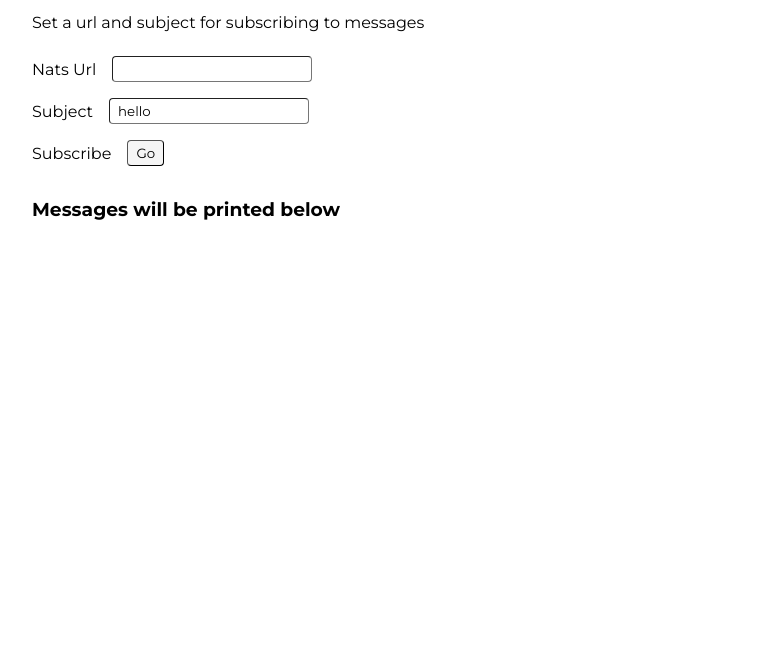
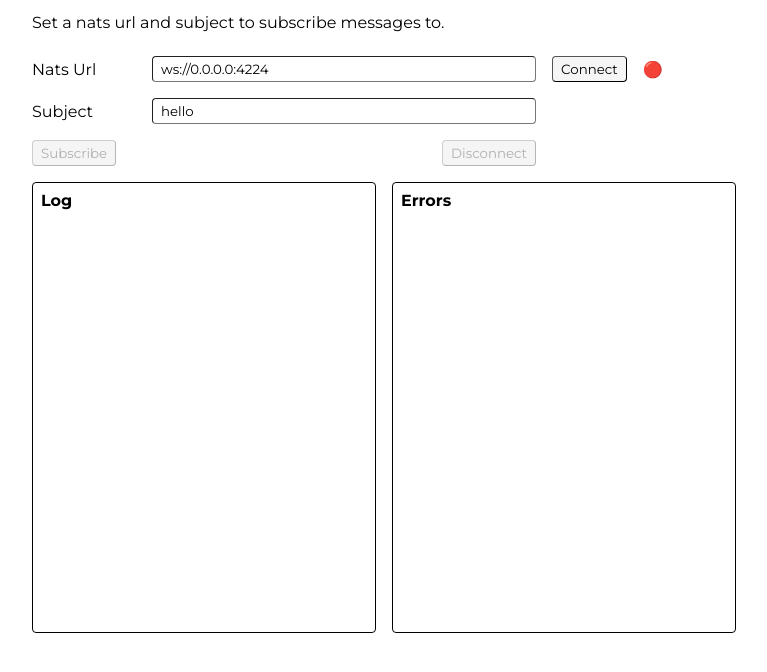
Before and after one commit to aricallen/salamander-web, a website: page src/pub-sub/subscribe.html in a window 1280 px wide. Shown: the part 66-738 px from the top of the page, without its empty margins (248-1015 px from the left). Drawn offline with Linux system fonts and the light colour scheme.

Commit message:
add multi-sub support

```diff
--- a/src/pub-sub/lib.js
+++ b/src/pub-sub/lib.js
@@ -39,7 +39,6 @@ export const closeConnection = async () => {
 export const processMsgs = async (sub, cb) => {
   for await (const m of sub) {
     const msg = sc.decode(m.data);
-    logger.log(`[${sub.getProcessed()}]: ${msg}`);
     cb(msg);
   }
   logger.log('subscription closed');
--- a/src/pub-sub/publish.js
+++ b/src/pub-sub/publish.js
@@ -14,7 +14,7 @@ const init = async () => {
   fields.url.value = getDefaultNatsUrl();
 
   const actionElems = {
-    status: document.querySelector('#connection-status'),
+    status: document.getElementById('connection-status'),
     connect: document.getElementById('connect'),
     disconnect: document.getElementById('disconnect'),
     action: document.getElementById('publish'),
@@ -37,7 +37,6 @@ const init = async () => {
     tryDisconnect({ servers: [fields.url.value], actionElems });
   });
 
-
   initConnectionCheck({ actionElems, checkInterval: 5000 });
 };
 
--- a/src/pub-sub/subscribe.html
+++ b/src/pub-sub/subscribe.html
@@ -11,20 +11,19 @@
 
 <body>
   <div id="content">
-
     <header>
       <h1>Salemander Web</h1>
     </header>
 
     <section>
       <span class="instructions">
-        Set a url and subject for subscribing to messages
+        Set a nats url and subject to subscribe messages to.
       </span>
     </section>
 
     <section class="controls">
-      <div class="row">
-        <div class="col col-small">
+      <div class="row grid">
+        <div class="col">
           <label for="subject">
             Nats Url
           </label>
@@ -32,10 +31,14 @@
         <div class="col">
           <input type="text" value="" id="nats-url">
         </div>
+        <div class="col align-center">
+          <button id="connect">Connect</button>
+          <div id="connection-status" class="disconnected"></div>
+        </div>
       </div>
 
-      <div class="row">
-        <div class="col col-small">
+      <div class="row grid">
+        <div class="col">
           <label for="subject">
             Subject
           </label>
@@ -44,25 +47,29 @@
           <input type="text" value="hello" id="subject">
         </div>
       </div>
+    </section>
 
-      <div class="row">
-        <div class="col col-small">
-          <label for="subject">
-            Subscribe
-          </label>
+    <section class="mt-16">
+      <div class="row grid">
+        <div class="col">
+          <button id="subscribe" disabled>Subscribe</button>
         </div>
-        <div class="col">
-          <button id="subscribe">Go</button>
+
+        <div class="col justify-right">
+          <button id="disconnect">Disconnect</button>
         </div>
-      </div>
-
-      <div class="row">
       </div>
     </section>
 
-    <section class="results">
-      <h3>Messages will be printed below</h3>
-      <div id="output"></div>
+    <section id="output-wrapper" class="mt-16">
+      <div class="output">
+        <h4>Log</h4>
+        <div id="logs"></div>
+      </div>
+      <div class="output">
+        <h4>Errors</h4>
+        <div id="errors"></div>
+      </div>
     </section>
   </div>
 
--- a/src/pub-sub/subscribe.js
+++ b/src/pub-sub/subscribe.js
@@ -1,13 +1,18 @@
-import { connectToServers, processMsgs, subscribe, getDefaultNatsUrl } from './lib.js';
+import { tryConnect, subscribe, processMsgs, getDefaultNatsUrl, tryDisconnect, initConnectionCheck, getConnection } from './lib.js';
+import { logger } from '../helpers.js';
 
-let sub = null;
+const _subs = [];
 
 const initSub = async (fields) => {
-  logger.log(`attempting to connect to server: ${fields.url.value}`);
-  const conn = await connectToServers([fields.url.value]);
-  sub = subscribe({ conn, subject: fields.subject.value });
+  const conn = getConnection();
+  if (!conn) {
+    const err = Error('trying to subscribe when not connected');
+    logger.error(err);
+    throw err;
+  }
+  const sub = subscribe({ conn, subject: fields.subject.value });
   processMsgs(sub, (msg) => {
-    fields.output.innerHTML += `<br/>[${sub.getProcessed()}]: ${msg}`;
+    logger.log(`[${sub.getSubject()}: ${sub.getProcessed()}]: '${msg}'`);
   });
   return sub;
 };
@@ -19,22 +24,38 @@ const init = async () => {
   const fields = {
     url: document.getElementById('nats-url'),
     subject: document.getElementById('subject'),
-    output: document.getElementById('output'),
-    results: document.getElementById('results'),
+  };
+
+  fields.url.value = getDefaultNatsUrl();
+
+  const actionElems = {
+    status: document.getElementById('connection-status'),
+    connect: document.getElementById('connect'),
+    disconnect: document.getElementById('disconnect'),
+    action: document.getElementById('subscribe'),
   };
 
   fields.url.value = getDefaultNatsUrl();
 
   // init listener for subscribing to a subject
-  const trigger = document.getElementById('subscribe');
-  trigger.addEventListener('click', async () => {
-    if (sub === null) {
-      sub = await initSub(fields);
-      if (sub) {
-        trigger.innerText = 'Subscribed!';
-      }
+  actionElems.action.addEventListener('click', async () => {
+    const sub = await initSub(fields);
+    if (sub) {
+      _subs.push(sub);
+      logger.log(`Successfully subscribed to: ${fields.subject.value}`);
     }
   });
+
+  // init listener for connecting to nats server
+  actionElems.connect.addEventListener('click', async () => {
+    tryConnect({ servers: [fields.url.value], actionElems });
+  });
+
+  actionElems.disconnect.addEventListener('click', async () => {
+    tryDisconnect({ servers: [fields.url.value], actionElems });
+  });
+
+  initConnectionCheck({ actionElems, checkInterval: 5000 });
 };
 
 init();
```
